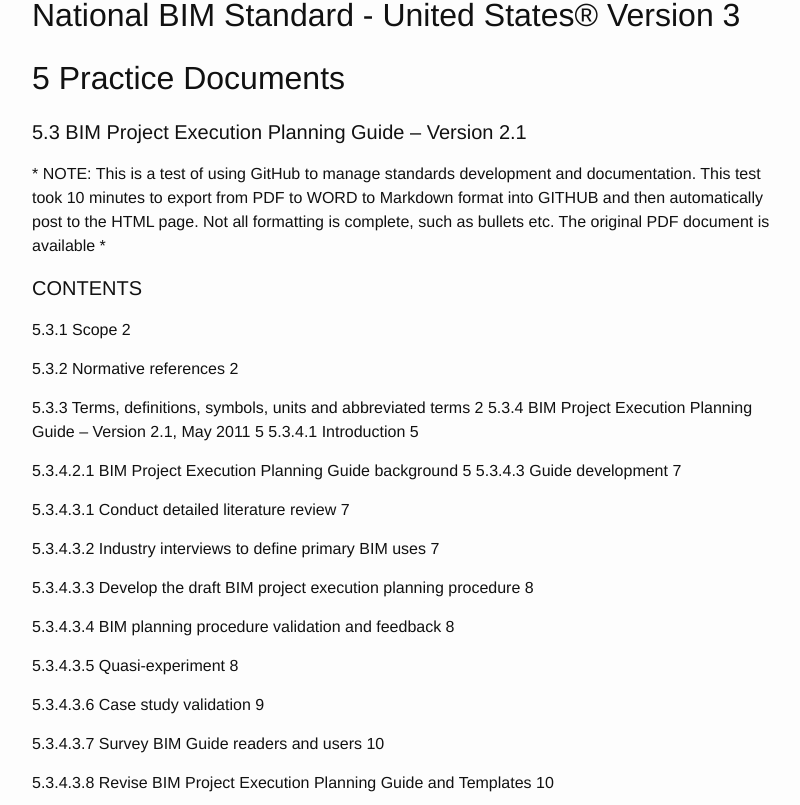
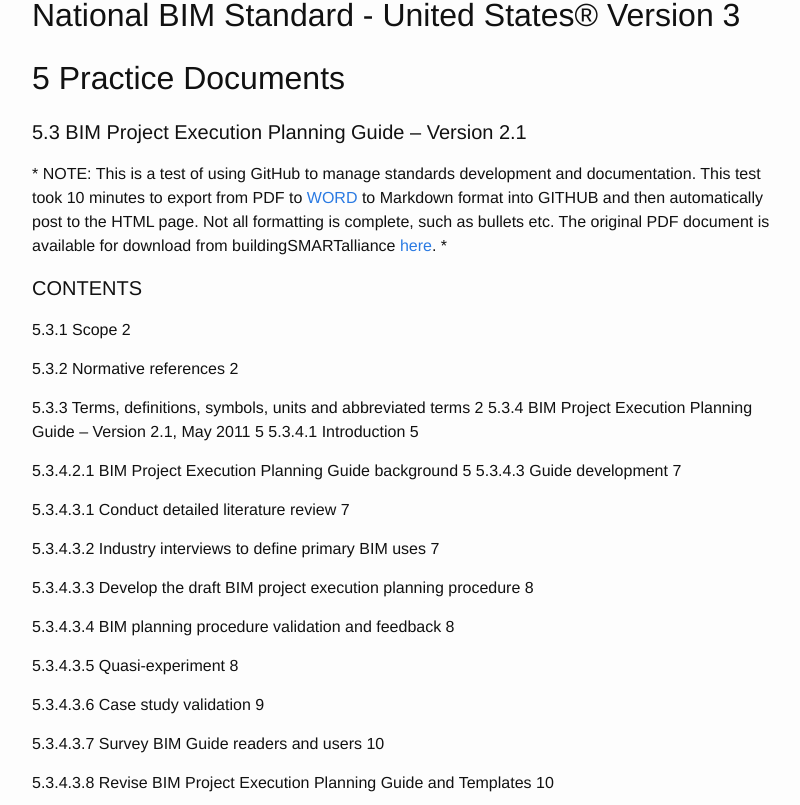
Before and after one commit to buildingSMARTalliance/BIMStorm, a Jekyll site: the page built from _posts/2016-08-13-NBIMS-US_V3_5.3_BIM_PxP_Guide.markdown, in a window 1280 px wide and 900 px high, scrolled down 471 px, cut to the strip 95-900 px from the top of the window. Shown: the whole strip, without its empty margins (238-1038 px from the left). Built offline with Jekyll 4.4.1, drawn with Linux system fonts in a browser that asks for light colours.

Commit message:
Update 2016-08-13-NBIMS-US_V3_5.3_BIM_PxP_Guide.markdown

```diff
--- a/_posts/2016-08-13-NBIMS-US_V3_5.3_BIM_PxP_Guide.markdown
+++ b/_posts/2016-08-13-NBIMS-US_V3_5.3_BIM_PxP_Guide.markdown
@@ -14,10 +14,10 @@
 
 #### 5.3	BIM Project Execution Planning Guide – Version 2.1
 
+*
+NOTE: This is a test of using GitHub to manage standards development and documentation. This test took 10 minutes to export from PDF to [WORD](https://github.com/thomas-dalbert/BIM/blob/gh-pages/_files/NBIMS-US_V3_5.3_BIM_PxP_Guide.docx) to Markdown format into GITHUB and then automatically post to the HTML page. Not all formatting is complete, such as bullets etc. The original PDF document is available for download from buildingSMARTalliance [here](https://www.nationalbimstandard.org/).
+*
 
-*
-NOTE: This is a test of using GitHub to manage standards development and documentation. This test took 10 minutes to export from PDF to WORD to Markdown format into GITHUB and then automatically post to the HTML page. Not all formatting is complete, such as bullets etc. The original PDF document is available
-*
 
 
 
```
